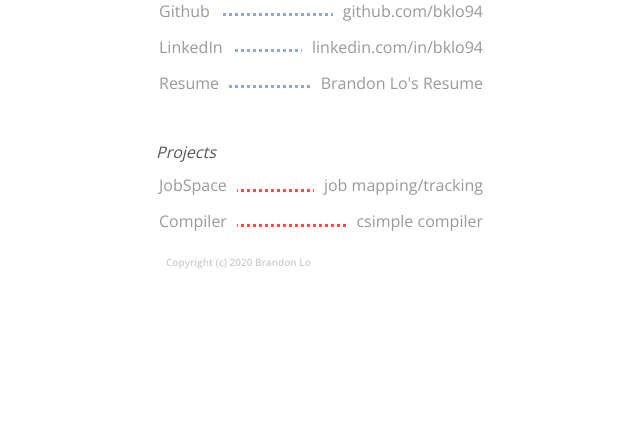
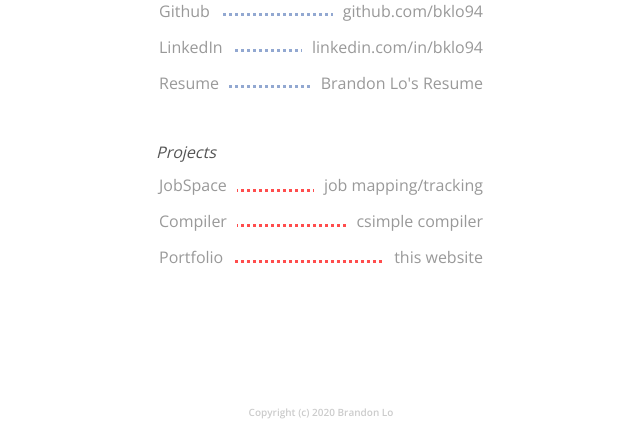
Before and after one commit to bklo94/bklo94.github.io, a PHP site: page / in a window 1280 px wide. Shown: the part 523-950 px from the top of the page, without its empty margins (319-959 px from the left). Before the commit the page ends 792 px from the top, so only its background shows below. Run offline with PHP 8.4, Linux system fonts and the light colour scheme; some libraries are stand-ins or nearby versions.

Commit message:
Center align footer

```diff
--- a/style.css
+++ b/style.css
@@ -398,12 +398,15 @@ header nav ul li a{
 }
 
 footer{
-    position: fixed;
+    position: absolute;
     width: 100%;
-    bottom: 0;
+    bottom: -80px;
+    height: 0px;
     background: #fff;
     color: #ccc;
     padding: 0 10px;
+    display: table;
+    text-align: center;
 }
 footer .copyright{
     padding: 0px 0;
```
